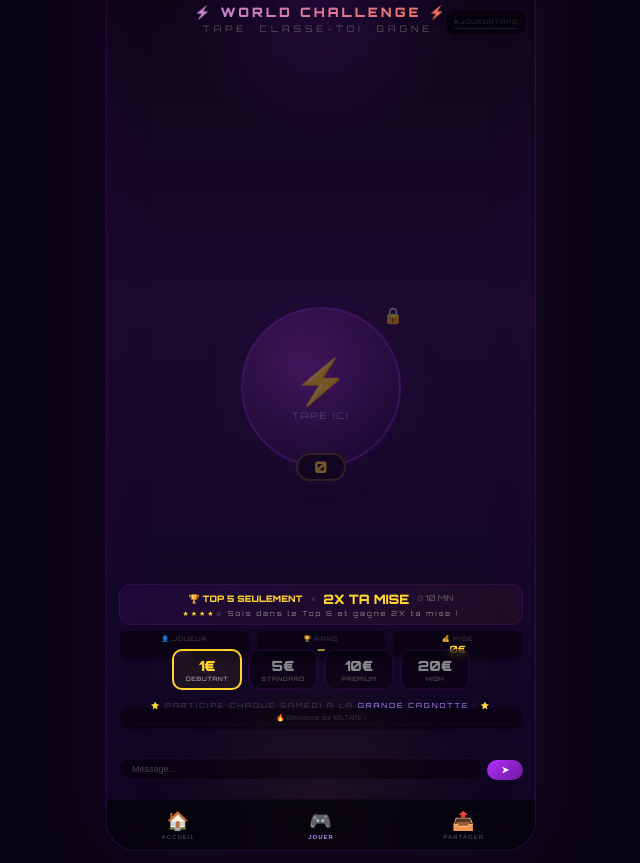
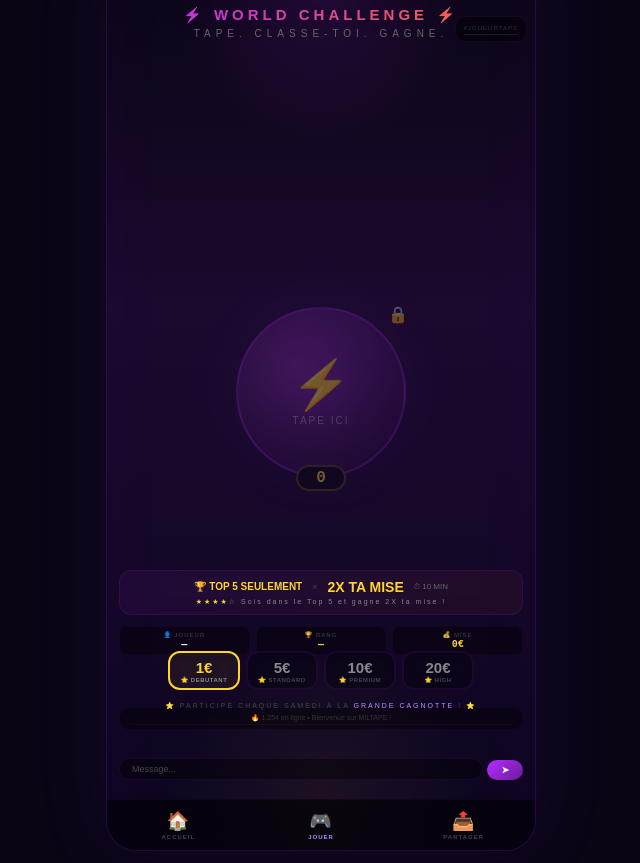
Before and after one commit to miltapesupport-dev/Miltape, a plain HTML site: page index.html in a window 1280 px wide. Shown: the part 69-932 px from the top of the page, without its empty margins (319-959 px from the left). Drawn offline with nearby package versions, Linux system fonts and the light colour scheme; no server answers.

Commit message:
Update index.html

```diff
--- a/index.html
+++ b/index.html
@@ -7,19 +7,24 @@
 <title>MILTAPE — World Challenge</title>
 <script src="https://cdn.socket.io/4.8.1/socket.io.min.js"></script>
 <style>
-/* ===== TOUT LE CSS ICI ===== */
+*{margin:0;padding:0;box-sizing:border-box;-webkit-tap-highlight-color:transparent}
 @import url('https://fonts.googleapis.com/css2?family=Orbitron:wght@400;700;900&display=swap');
-*{margin:0;padding:0;box-sizing:border-box;-webkit-tap-highlight-color:transparent}
+
 html,body{width:100%;min-height:100vh;background:#0a0515;overflow-x:hidden;font-family:'Orbitron',sans-serif}
 body{display:flex;justify-content:center;align-items:center;padding:12px}
 
 .game{
- position:relative;width:min(100vw,430px);max-width:430px;aspect-ratio:9/19;
+ position:relative;
+ width:min(100vw,430px);
+ max-width:430px;
+ aspect-ratio:9/19;
  background:linear-gradient(180deg,#0a0515 0%,#1a0a2e 40%,#0d0520 100%);
- border-radius:30px;border:1px solid rgba(183,44,255,.15);
+ border-radius:30px;
+ border:1px solid rgba(183,44,255,.15);
  box-shadow:0 0 80px rgba(183,44,255,.08),inset 0 0 80px rgba(183,44,255,.03);
  overflow:hidden;
 }
+
 .glow-top{
  position:absolute;top:-100px;left:50%;transform:translateX(-50%);
  width:300px;height:300px;
@@ -32,6 +37,8 @@ body{display:flex;justify-content:center;align-items:center;padding:12px}
  background:radial-gradient(circle,rgba(255,212,46,.06) 0%,transparent 70%);
  pointer-events:none;z-index:0;
 }
+
+/* ===== HEADER ===== */
 .header{
  position:absolute;top:0;left:0;right:0;z-index:10;
  padding:16px 16px 12px;
@@ -44,16 +51,31 @@ body{display:flex;justify-content:center;align-items:center;padding:12px}
 .players{color:#888;font-size:10px;font-weight:700;display:flex;align-items:center;gap:4px}
 .players span{color:#b78fff}
 .wallet-btn{color:#ffd42e;font-weight:900;font-size:12px;background:rgba(255,215,0,.08);border:1px solid rgba(255,215,0,.15);border-radius:10px;padding:4px 12px;cursor:pointer;transition:all .3s}
-.wallet-btn:hover{background:rgba(255,215,0,.15)}
-.title{position:absolute;top:60px;left:0;right:0;z-index:5;text-align:center;padding:0 20px}
-.title h1{font-size:13px;font-weight:900;background:linear-gradient(135deg,#b78fff,#ff6b2c);-webkit-background-clip:text;-webkit-text-fill-color:transparent;letter-spacing:3px;text-shadow:0 0 30px rgba(183,44,255,.2)}
-.title .sub{font-size:9px;color:#555;letter-spacing:4px;margin-top:3px;font-weight:400}
+
+/* ===== TITRE ===== */
+.title{
+ position:absolute;top:62px;left:0;right:0;z-index:5;
+ text-align:center;padding:0 20px;
+}
+.title h1{
+ font-size:15px;font-weight:900;
+ background:linear-gradient(135deg,#b72cff,#ff6b2c);
+ -webkit-background-clip:text;-webkit-text-fill-color:transparent;
+ letter-spacing:4px;
+ text-shadow:0 0 30px rgba(183,44,255,.2);
+}
+.title .sub{
+ font-size:10px;color:#666;letter-spacing:5px;margin-top:4px;
+ font-weight:400;
+}
+
+/* ===== LEADERBOARD ===== */
 .leaderboard{
- position:absolute;top:65px;right:8px;z-index:8;
+ position:absolute;top:72px;right:8px;z-index:8;
  background:rgba(0,0,0,.5);backdrop-filter:blur(12px);
  border:1px solid rgba(183,44,255,.1);
  border-radius:10px;padding:6px 8px;
- min-width:65px;max-height:110px;overflow-y:auto;
+ min-width:65px;max-height:100px;overflow-y:auto;
 }
 .leaderboard::-webkit-scrollbar{width:2px}
 .leaderboard::-webkit-scrollbar-thumb{background:#b72cff;border-radius:2px}
@@ -62,9 +84,14 @@ body{display:flex;justify-content:center;align-items:center;padding:12px}
 .lb-item .name{flex:1;margin-left:4px;white-space:nowrap;overflow:hidden;text-overflow:ellipsis;max-width:45px}
 .lb-item .score{color:#ffd42e;font-weight:700;font-size:8px}
 .lb-header{color:#333;font-size:6px;border-bottom-color:#1a1a2e;padding-bottom:3px;letter-spacing:1px}
-.tap-zone{position:absolute;top:50%;left:50%;transform:translate(-50%,-50%);z-index:5;text-align:center;margin-top:-10px}
+
+/* ===== TAP ZONE ===== */
+.tap-zone{
+ position:absolute;top:50%;left:50%;transform:translate(-50%,-50%);z-index:5;
+ text-align:center;margin-top:-5px;
+}
 .tap-circle{
- width:160px;height:160px;border-radius:50%;
+ width:170px;height:170px;border-radius:50%;
  background:radial-gradient(circle at 35% 35%,#7a2b9a,#2a0a4a);
  border:2px solid rgba(183,44,255,.4);
  box-shadow:0 0 60px rgba(183,44,255,.15),inset 0 -30px 60px rgba(0,0,0,.3),inset 0 30px 60px rgba(183,44,255,.05);
@@ -72,12 +99,12 @@ body{display:flex;justify-content:center;align-items:center;padding:12px}
  margin:0 auto;transition:transform .08s;user-select:none;position:relative;touch-action:manipulation;
 }
 .tap-circle:active{transform:scale(.93)}
-.tap-circle .icon{font-size:44px;color:#fff;text-shadow:0 0 40px rgba(183,44,255,.4);margin-bottom:2px}
-.tap-circle .label{color:rgba(255,255,255,.5);font-size:9px;font-weight:400;letter-spacing:2px}
+.tap-circle .icon{font-size:48px;color:#fff;text-shadow:0 0 40px rgba(183,44,255,.4);margin-bottom:2px}
+.tap-circle .label{color:rgba(255,255,255,.5);font-size:10px;font-weight:400;letter-spacing:2px}
 .tap-circle .count{
  position:absolute;bottom:-16px;
  background:#0a0515;border:2px solid rgba(255,212,46,.3);
- border-radius:30px;padding:2px 16px;
+ border-radius:30px;padding:2px 18px;
  color:#ffd42e;font-weight:900;font-size:16px;
  font-family:'Orbitron',monospace;
  box-shadow:0 0 20px rgba(255,212,46,.05);
@@ -85,53 +112,174 @@ body{display:flex;justify-content:center;align-items:center;padding:12px}
 .tap-circle.locked{opacity:.4;cursor:not-allowed}
 .tap-circle.locked:active{transform:none}
 .tap-circle .lock-icon{position:absolute;top:-4px;right:-4px;font-size:16px;filter:drop-shadow(0 0 10px rgba(255,0,0,.2))}
-.winner-banner{position:absolute;bottom:225px;left:12px;right:12px;z-index:5}
-.winner-banner .box{background:linear-gradient(135deg,rgba(183,44,255,.08),rgba(255,107,44,.06));border:1px solid rgba(183,44,255,.12);border-radius:12px;padding:6px 10px;backdrop-filter:blur(5px)}
-.winner-banner .row{display:flex;justify-content:center;gap:8px;align-items:center}
-.winner-banner .row .icon{color:#ffd42e;font-weight:900;font-size:9px}
+
+/* ===== BANNIÈRE GAGNANTE ===== */
+.winner-banner{
+ position:absolute;bottom:235px;left:12px;right:12px;z-index:5;
+}
+.winner-banner .box{
+ background:linear-gradient(135deg,rgba(183,44,255,.08),rgba(255,107,44,.06));
+ border:1px solid rgba(183,44,255,.12);
+ border-radius:12px;padding:8px 12px;
+ backdrop-filter:blur(5px);
+}
+.winner-banner .row{
+ display:flex;justify-content:center;gap:10px;align-items:center;
+}
+.winner-banner .row .icon{color:#ffd42e;font-weight:900;font-size:10px}
 .winner-banner .row .sep{color:#444;font-size:9px}
-.winner-banner .row .mult{color:#ffd42e;font-weight:900;font-size:13px}
+.winner-banner .row .mult{color:#ffd42e;font-weight:900;font-size:14px}
 .winner-banner .row .time{color:#666;font-size:8px;font-weight:400}
-.winner-banner .stars{color:#888;font-size:7px;text-align:center;margin-top:2px;letter-spacing:2px}
+.winner-banner .stars{
+ color:#888;font-size:7px;text-align:center;margin-top:3px;
+ letter-spacing:2px;
+}
 .winner-banner .stars .gold{color:#ffd42e}
-.samedi{position:absolute;bottom:138px;left:0;right:0;z-index:5;text-align:center}
-.samedi span{color:#444;font-size:7px;letter-spacing:2px;font-weight:400}
+
+/* ===== SAMEDI ===== */
+.samedi{
+ position:absolute;bottom:138px;left:0;right:0;z-index:5;text-align:center;
+}
+.samedi span{
+ color:#444;font-size:7px;letter-spacing:2px;
+ font-weight:400;
+}
 .samedi .highlight{color:#b78fff}
-.bets{position:absolute;bottom:160px;left:0;right:0;z-index:5;display:flex;justify-content:center;gap:6px;padding:0 12px}
-.bet-btn{flex:1;max-width:70px;padding:6px 0 5px;border-radius:10px;border:2px solid rgba(183,44,255,.1);background:rgba(0,0,0,.3);color:#555;font-size:7px;font-weight:700;text-align:center;cursor:pointer;transition:all .3s;backdrop-filter:blur(5px)}
-.bet-btn .amount{font-size:14px;color:#888;display:block;font-weight:900;transition:all .3s}
+
+/* ===== MISES ===== */
+.bets{
+ position:absolute;bottom:160px;left:0;right:0;z-index:5;
+ display:flex;justify-content:center;gap:6px;padding:0 12px;
+}
+.bet-btn{
+ flex:1;max-width:72px;
+ padding:6px 0 5px;
+ border-radius:12px;
+ border:2px solid rgba(183,44,255,.1);
+ background:rgba(0,0,0,.3);
+ color:#555;
+ font-size:7px;font-weight:700;
+ text-align:center;cursor:pointer;
+ transition:all .3s;
+ backdrop-filter:blur(5px);
+}
+.bet-btn .amount{
+ font-size:15px;color:#888;display:block;font-weight:900;
+ transition:all .3s;
+}
 .bet-btn .label{font-size:6px;color:#444;text-transform:uppercase;letter-spacing:0.5px}
-.bet-btn.active{border-color:#ffd42e;background:rgba(255,212,46,.06)}
+.bet-btn.active{
+ border-color:#ffd42e;
+ background:rgba(255,212,46,.06);
+}
 .bet-btn.active .amount{color:#ffd42e;text-shadow:0 0 20px rgba(255,212,46,.1)}
 .bet-btn.active .label{color:#888}
 .bet-btn:not(.active):hover{border-color:rgba(183,44,255,.2);background:rgba(183,44,255,.03)}
-.info-bar{position:absolute;bottom:190px;left:12px;right:12px;z-index:5;display:flex;gap:6px}
-.info-item{flex:1;background:rgba(0,0,0,.4);border:1px solid rgba(183,44,255,.06);border-radius:8px;padding:4px 4px;text-align:center;backdrop-filter:blur(5px)}
-.info-item .label{color:#444;font-size:6px;text-transform:uppercase;letter-spacing:1px;font-weight:400}
-.info-item .value{color:#fff;font-weight:700;font-size:10px;margin-top:1px;font-family:'Orbitron',monospace}
+
+/* ===== INFOS ===== */
+.info-bar{
+ position:absolute;bottom:195px;left:12px;right:12px;z-index:5;
+ display:flex;gap:6px;
+}
+.info-item{
+ flex:1;
+ background:rgba(0,0,0,.4);
+ border:1px solid rgba(183,44,255,.06);
+ border-radius:8px;
+ padding:4px 4px;
+ text-align:center;
+ backdrop-filter:blur(5px);
+}
+.info-item .label{
+ color:#444;font-size:6px;text-transform:uppercase;letter-spacing:1px;font-weight:400;
+}
+.info-item .value{
+ color:#fff;font-weight:700;font-size:10px;margin-top:1px;
+ font-family:'Orbitron',monospace;
+}
 .info-item .value.gold{color:#ffd42e}
 .info-item .value.purple{color:#b78fff}
-.chat{position:absolute;bottom:120px;left:12px;right:12px;z-index:4;background:rgba(0,0,0,.4);border-radius:10px;border:1px solid rgba(183,44,255,.06);padding:4px 10px;max-height:40px;overflow-y:auto;backdrop-filter:blur(5px)}
+
+/* ===== CHAT ===== */
+.chat{
+ position:absolute;bottom:120px;left:12px;right:12px;z-index:4;
+ background:rgba(0,0,0,.4);
+ border-radius:10px;
+ border:1px solid rgba(183,44,255,.06);
+ padding:4px 10px;
+ max-height:40px;overflow-y:auto;
+ backdrop-filter:blur(5px);
+}
 .chat::-webkit-scrollbar{width:2px}
 .chat::-webkit-scrollbar-thumb{background:#b72cff;border-radius:2px}
 .chat-msg{color:#fff;font-size:8px;padding:2px 0;border-bottom:1px solid rgba(255,255,255,.03);font-family:Arial,sans-serif}
 .chat-msg .user{color:#b78fff;font-weight:700}
 .chat-msg .time{color:#333;font-size:6px;margin-left:4px}
-.chat-input{position:absolute;bottom:70px;left:12px;right:52px;z-index:5;padding:5px 12px;border-radius:10px;border:1px solid rgba(183,44,255,.1);background:rgba(0,0,0,.4);color:#fff;font-size:9px;outline:none;font-family:Arial,sans-serif;backdrop-filter:blur(5px)}
+.chat-input{
+ position:absolute;bottom:70px;left:12px;right:52px;z-index:5;
+ padding:5px 12px;
+ border-radius:10px;
+ border:1px solid rgba(183,44,255,.1);
+ background:rgba(0,0,0,.4);
+ color:#fff;font-size:9px;
+ outline:none;font-family:Arial,sans-serif;
+ backdrop-filter:blur(5px);
+}
 .chat-input:focus{border-color:rgba(183,44,255,.3)}
 .chat-input::placeholder{color:#444}
-.chat-send{position:absolute;bottom:70px;right:12px;z-index:5;padding:5px 14px;border-radius:10px;border:0;background:linear-gradient(135deg,#b72cff,#6a1b9a);color:#fff;font-weight:700;font-size:9px;cursor:pointer;transition:all .3s}
+.chat-send{
+ position:absolute;bottom:70px;right:12px;z-index:5;
+ padding:5px 14px;
+ border-radius:10px;border:0;
+ background:linear-gradient(135deg,#b72cff,#6a1b9a);
+ color:#fff;font-weight:700;font-size:9px;
+ cursor:pointer;transition:all .3s;
+}
 .chat-send:hover{transform:scale(1.05)}
-.nav{position:absolute;bottom:0;left:0;right:0;z-index:10;display:flex;background:rgba(0,0,0,.6);backdrop-filter:blur(15px);border-top:1px solid rgba(183,44,255,.06);padding:4px 0}
-.nav-btn{flex:1;padding:6px 0;background:none;border:0;color:#444;font-size:6px;text-align:center;cursor:pointer;transition:all .3s;font-weight:700;letter-spacing:1px}
+
+/* ===== NAV ===== */
+.nav{
+ position:absolute;bottom:0;left:0;right:0;z-index:10;
+ display:flex;
+ background:rgba(0,0,0,.6);
+ backdrop-filter:blur(15px);
+ border-top:1px solid rgba(183,44,255,.06);
+ padding:4px 0;
+}
+.nav-btn{
+ flex:1;padding:6px 0;
+ background:none;border:0;
+ color:#444;font-size:6px;text-align:center;cursor:pointer;
+ transition:all .3s;font-weight:700;letter-spacing:1px;
+}
 .nav-btn .icon{font-size:18px;display:block;margin-bottom:2px}
 .nav-btn.active{color:#b78fff}
 .nav-btn.active .icon{color:#b78fff}
 .nav-btn:hover{color:#888}
-.modal{display:none;position:fixed;inset:0;z-index:100;background:rgba(0,0,0,.85);backdrop-filter:blur(20px);align-items:center;justify-content:center;padding:20px}
+
+/* ===== MODAL ===== */
+.modal{
+ display:none;position:fixed;inset:0;z-index:100;
+ background:rgba(0,0,0,.85);
+ backdrop-filter:blur(20px);
+ align-items:center;justify-content:center;padding:20px;
+}
 .modal.show{display:flex}
-.modal-box{width:min(380px,92vw);background:linear-gradient(145deg,#1a0a2e,#0a0515);border:1px solid rgba(183,44,255,.2);border-radius:20px;padding:24px;color:#fff;max-height:90vh;overflow-y:auto;box-shadow:0 0 60px rgba(183,44,255,.05)}
-.modal-box h2{text-align:center;margin:0 0 16px;font-size:18px;font-weight:900;background:linear-gradient(135deg,#b72cff,#ff6b2c);-webkit-background-clip:text;-webkit-text-fill-color:transparent;letter-spacing:1px}
+.modal-box{
+ width:min(380px,92vw);
+ background:linear-gradient(145deg,#1a0a2e,#0a0515);
+ border:1px solid rgba(183,44,255,.2);
+ border-radius:20px;padding:24px;color:#fff;
+ max-height:90vh;overflow-y:auto;
+ box-shadow:0 0 60px rgba(183,44,255,.05);
+}
+.modal-box h2{
+ text-align:center;margin:0 0 16px;
+ font-size:18px;font-weight:900;
+ background:linear-gradient(135deg,#b72cff,#ff6b2c);
+ -webkit-background-clip:text;-webkit-text-fill-color:transparent;
+ letter-spacing:1px;
+}
 .modal-close{float:right;background:none;border:0;color:#888;font-size:22px;cursor:pointer;transition:all .3s}
 .modal-close:hover{color:#fff}
 .modal-field{display:block;width:100%;padding:10px 14px;margin:6px 0;border-radius:12px;border:1px solid rgba(183,44,255,.15);background:rgba(0,0,0,.3);color:#fff;font-size:12px;outline:none;transition:all .3s}
@@ -140,11 +288,54 @@ body{display:flex;justify-content:center;align-items:center;padding:12px}
 .modal-btn{width:100%;padding:12px;margin-top:12px;border:0;border-radius:12px;background:linear-gradient(135deg,#ffd633,#ff9900);font-weight:900;font-size:15px;color:#0a0515;cursor:pointer;transition:all .3s}
 .modal-btn:hover{transform:scale(1.02)}
 .modal-info{text-align:center;margin-top:10px;font-size:9px;color:#555;letter-spacing:0.5px}
-.toast{position:fixed;bottom:100px;left:50%;transform:translateX(-50%);z-index:200;background:rgba(10,5,21,.9);border:1px solid rgba(183,44,255,.2);backdrop-filter:blur(10px);color:#fff;padding:10px 20px;border-radius:12px;display:none;font-weight:600;font-size:11px;text-align:center;max-width:90%;box-shadow:0 0 40px rgba(183,44,255,.05)}
-.tap-particle{position:fixed;pointer-events:none;z-index:50;font-size:20px;font-weight:900;color:#ffd42e;text-shadow:0 0 30px rgba(255,212,46,.3);font-family:'Orbitron',monospace}
+
+/* ===== TOAST ===== */
+.toast{
+ position:fixed;bottom:100px;left:50%;transform:translateX(-50%);z-index:200;
+ background:rgba(10,5,21,.9);
+ border:1px solid rgba(183,44,255,.2);
+ backdrop-filter:blur(10px);
+ color:#fff;padding:10px 20px;border-radius:12px;
+ display:none;font-weight:600;font-size:11px;
+ text-align:center;max-width:90%;
+ box-shadow:0 0 40px rgba(183,44,255,.05);
+}
+
+.tap-particle{
+ position:fixed;pointer-events:none;z-index:50;
+ font-size:20px;font-weight:900;color:#ffd42e;
+ text-shadow:0 0 30px rgba(255,212,46,.3);
+ font-family:'Orbitron',monospace;
+}
 @keyframes particleUp{0%{transform:translateY(0) scale(1);opacity:1}100%{transform:translateY(-70px) scale(.5);opacity:0}}
-@media(max-width:400px){.tap-circle{width:140px;height:140px}.tap-circle .icon{font-size:36px}.tap-circle .count{font-size:13px;padding:2px 12px}.bet-btn{max-width:60px}.bet-btn .amount{font-size:12px}.title h1{font-size:11px}.winner-banner .box{padding:4px 8px}.winner-banner .row .mult{font-size:11px}}
-@media(max-height:700px){.tap-circle{width:120px;height:120px}.tap-circle .icon{font-size:30px}.title{top:55px}.title h1{font-size:10px}.info-bar{bottom:172px}.bets{bottom:142px}.winner-banner{bottom:200px}.samedi{bottom:122px}.chat{bottom:105px}.chat-input{bottom:60px}.chat-send{bottom:60px}.leaderboard{top:58px;max-height:80px}.header{padding:10px 12px 8px}.logo{font-size:13px}.timer{font-size:12px;padding:3px 8px}}
+
+@media(max-width:400px){
+ .tap-circle{width:140px;height:140px}
+ .tap-circle .icon{font-size:36px}
+ .tap-circle .count{font-size:13px;padding:2px 12px}
+ .bet-btn{max-width:60px}
+ .bet-btn .amount{font-size:12px}
+ .title h1{font-size:12px}
+ .winner-banner .box{padding:4px 8px}
+ .winner-banner .row .mult{font-size:11px}
+}
+@media(max-height:700px){
+ .tap-circle{width:120px;height:120px}
+ .tap-circle .icon{font-size:30px}
+ .title{top:55px}
+ .title h1{font-size:11px}
+ .info-bar{bottom:175px}
+ .bets{bottom:142px}
+ .winner-banner{bottom:210px}
+ .samedi{bottom:122px}
+ .chat{bottom:105px}
+ .chat-input{bottom:60px}
+ .chat-send{bottom:60px}
+ .leaderboard{top:62px;max-height:80px}
+ .header{padding:10px 12px 8px}
+ .logo{font-size:13px}
+ .timer{font-size:12px;padding:3px 8px}
+}
 </style>
 </head>
 <body>
@@ -153,6 +344,7 @@ body{display:flex;justify-content:center;align-items:center;padding:12px}
   <div class="glow-top"></div>
   <div class="glow-bottom"></div>
 
+  <!-- HEADER -->
   <header class="header">
     <span class="logo">✦ MILTAPE</span>
     <div class="header-center">
@@ -162,15 +354,18 @@ body{display:flex;justify-content:center;align-items:center;padding:12px}
     <span class="wallet-btn" onclick="openModal()">💰 <span id="walletDisplay">0.00</span>€</span>
   </header>
 
+  <!-- TITRE -->
   <div class="title">
     <h1>⚡ WORLD CHALLENGE ⚡</h1>
     <div class="sub">TAPE. CLASSE-TOI. GAGNE.</div>
   </div>
 
+  <!-- LEADERBOARD -->
   <div class="leaderboard" id="leaderboard">
     <div class="lb-item lb-header"><span>#</span><span>JOUEUR</span><span>TAPS</span></div>
   </div>
 
+  <!-- TAP ZONE -->
   <div class="tap-zone">
     <div class="tap-circle locked" id="tapCircle">
       <div class="lock-icon">🔒</div>
@@ -180,6 +375,7 @@ body{display:flex;justify-content:center;align-items:center;padding:12px}
     </div>
   </div>
 
+  <!-- INFOS -->
   <div class="info-bar">
     <div class="info-item">
       <div class="label">👤 Joueur</div>
@@ -195,6 +391,7 @@ body{display:flex;justify-content:center;align-items:center;padding:12px}
     </div>
   </div>
 
+  <!-- BANNIÈRE GAGNANTE -->
   <div class="winner-banner">
     <div class="box">
       <div class="row">
@@ -207,35 +404,39 @@ body{display:flex;justify-content:center;align-items:center;padding:12px}
     </div>
   </div>
 
+  <!-- MISES -->
   <div class="bets" id="bets">
     <div class="bet-btn active" data-bet="1" onclick="selectBet(this)">
       <span class="amount">1€</span>
-      <span class="label">DEBUTANT</span>
+      <span class="label">⭐ DEBUTANT</span>
     </div>
     <div class="bet-btn" data-bet="5" onclick="selectBet(this)">
       <span class="amount">5€</span>
-      <span class="label">STANDARD</span>
+      <span class="label">⭐ STANDARD</span>
     </div>
     <div class="bet-btn" data-bet="10" onclick="selectBet(this)">
       <span class="amount">10€</span>
-      <span class="label">PREMIUM</span>
+      <span class="label">⭐ PREMIUM</span>
     </div>
     <div class="bet-btn" data-bet="20" onclick="selectBet(this)">
       <span class="amount">20€</span>
-      <span class="label">HIGH</span>
+      <span class="label">⭐ HIGH</span>
     </div>
   </div>
 
+  <!-- SAMEDI -->
   <div class="samedi">
     <span>⭐ PARTICIPE CHAQUE SAMEDI À LA <span class="highlight">GRANDE CAGNOTTE</span> ! ⭐</span>
   </div>
 
+  <!-- CHAT -->
   <div class="chat" id="chatMessages">
-    <div class="chat-msg" style="color:#333;text-align:center;font-size:7px">🔥 Bienvenue sur MILTAPE !</div>
+    <div class="chat-msg" style="color:#333;text-align:center;font-size:7px">🔥 1,254 en ligne • Bienvenue sur MILTAPE !</div>
   </div>
   <input class="chat-input" id="chatInput" placeholder="Message..." maxlength="60">
   <button class="chat-send" onclick="sendChat()">➤</button>
 
+  <!-- NAV -->
   <nav class="nav">
     <button class="nav-btn" onclick="scrollToTop()">
       <span class="icon">🏠</span> ACCUEIL
@@ -249,6 +450,7 @@ body{display:flex;justify-content:center;align-items:center;padding:12px}
   </nav>
 </div>
 
+<!-- MODAL -->
 <div class="modal" id="modal">
   <div class="modal-box">
     <button class="modal-close" onclick="closeModal()">×</button>
@@ -260,10 +462,11 @@ body{display:flex;justify-content:center;align-items:center;padding:12px}
   </div>
 </div>
 
+<!-- TOAST -->
 <div class="toast" id="toast"></div>
 
 <script>
-// ===== TOUT LE JAVASCRIPT ICI =====
+// ===== JAVASCRIPT =====
 const socket = io(window.location.origin);
 let currentUser = null;
 let tapCount = 0;
```
